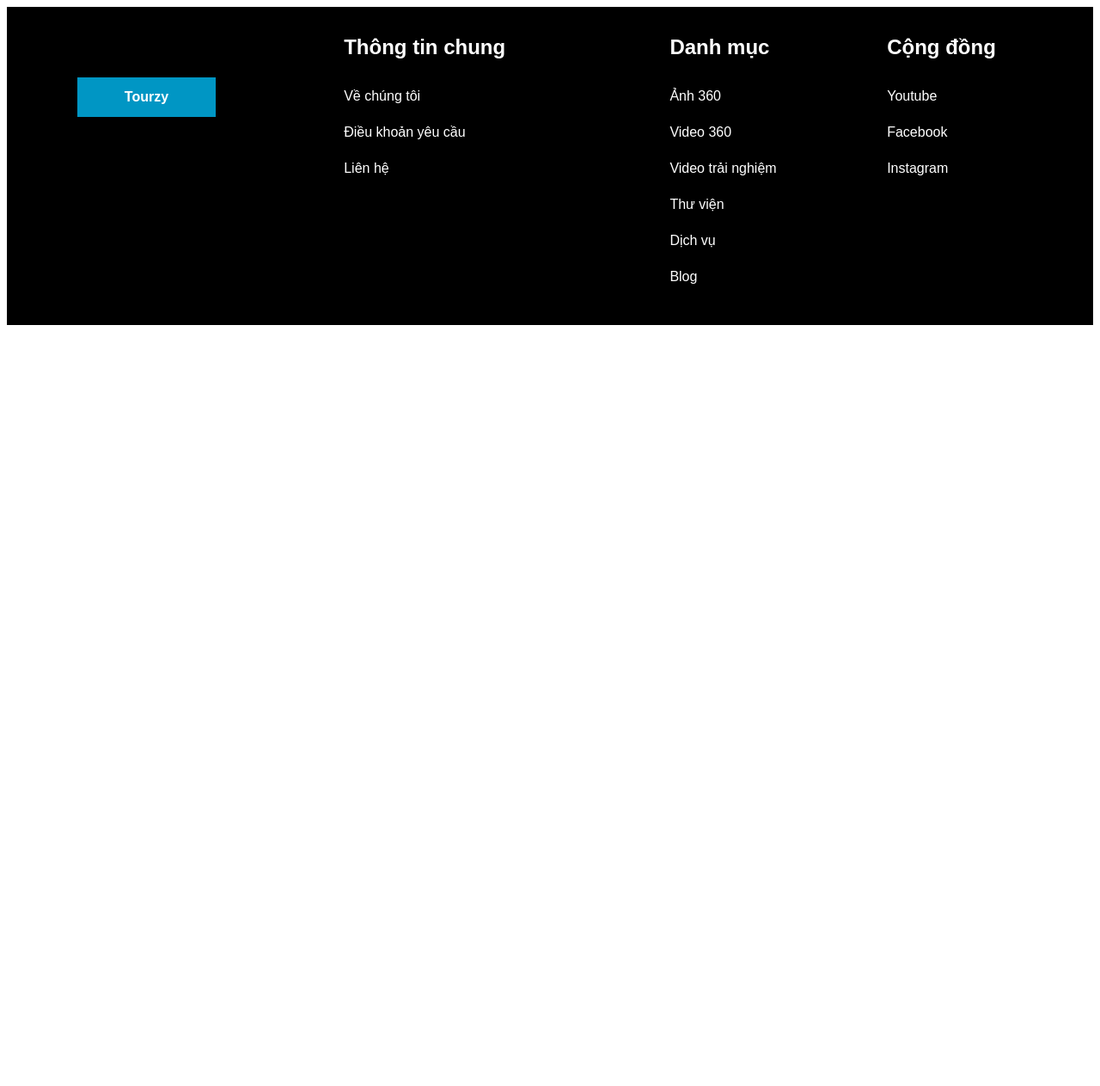
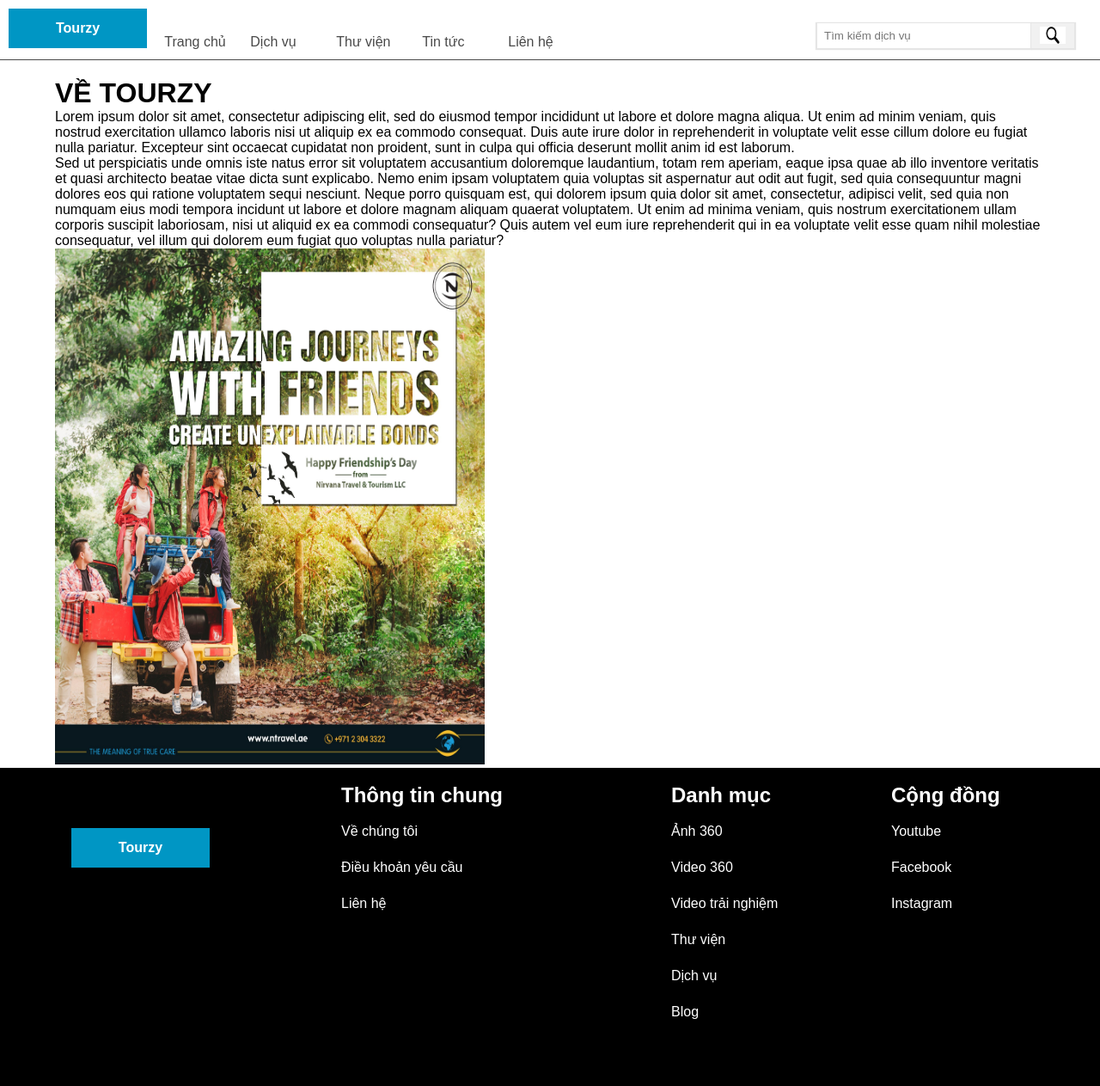
Before and after one commit to ngtiendong/tourzy_front_end, a PHP site: page /about-us.php in a window 1280 px wide. Shown: the whole page at 86% size. Before the commit the page ends 378 px from the top, so only its background shows below. Run offline with PHP 8.4, Linux system fonts and the light colour scheme.

Commit message:
Created header.php

```diff
--- a/FrontEnd/about-us.php
+++ b/FrontEnd/about-us.php
@@ -4,4 +4,17 @@
 	<link rel="stylesheet" type="text/css" href="style.css">
 </head>
 
+<?php include 'header.php' ?>
+
+<div class="main-content">
+<h1>VỀ TOURZY</h1>
+<p>
+	Lorem ipsum dolor sit amet, consectetur adipiscing elit, sed do eiusmod tempor incididunt ut labore et dolore magna aliqua. Ut enim ad minim veniam, quis nostrud exercitation ullamco laboris nisi ut aliquip ex ea commodo consequat. Duis aute irure dolor in reprehenderit in voluptate velit esse cillum dolore eu fugiat nulla pariatur. Excepteur sint occaecat cupidatat non proident, sunt in culpa qui officia deserunt mollit anim id est laborum.
+</p>
+<p>
+	Sed ut perspiciatis unde omnis iste natus error sit voluptatem accusantium doloremque laudantium, totam rem aperiam, eaque ipsa quae ab illo inventore veritatis et quasi architecto beatae vitae dicta sunt explicabo. Nemo enim ipsam voluptatem quia voluptas sit aspernatur aut odit aut fugit, sed quia consequuntur magni dolores eos qui ratione voluptatem sequi nesciunt. Neque porro quisquam est, qui dolorem ipsum quia dolor sit amet, consectetur, adipisci velit, sed quia non numquam eius modi tempora incidunt ut labore et dolore magnam aliquam quaerat voluptatem. Ut enim ad minima veniam, quis nostrum exercitationem ullam corporis suscipit laboriosam, nisi ut aliquid ex ea commodi consequatur? Quis autem vel eum iure reprehenderit qui in ea voluptate velit esse quam nihil molestiae consequatur, vel illum qui dolorem eum fugiat quo voluptas nulla pariatur?
+</p>
+<img src="img/tourzy-1.jpg" width="500" height="600">
+</div>
+
 <?php include 'footer.php' ?>
--- /dev/null
+++ b/FrontEnd/header.php
@@ -0,0 +1,27 @@
+<?php
+/**
+ * The template for displaying the header
+ *
+ * Contains header content
+ *
+ * @author: Thanh Hosy
+ */
+?>
+
+
+<div class="header">
+	<div class="header-col">
+		<a class="tourzy-button" href="#">Tourzy</a>
+	</div>
+	<div class="header-col menu-item"><a href="#">Trang chủ</a></div>
+	<div class="header-col menu-item"><a href="#">Dịch vụ</a></div>
+	<div class="header-col menu-item"><a href="#">Thư viện</a></div>
+	<div class="header-col menu-item"><a href="#">Tin tức</a></div>
+	<div class="header-col menu-item"><a href="#">Liên hệ</a></div>
+	<div class="searchbox">
+		<input type='text' placeholder='Tìm kiếm dịch vụ' id='search-text-input' />
+		<div id='button-holder'>
+			<img src='img/magnifying_glass.png' />
+		</div>
+	</div>
+</div>
--- a/FrontEnd/style.css
+++ b/FrontEnd/style.css
@@ -1,11 +1,12 @@
 * {
 	box-sizing: border-box;
+	font-family: sans-serif;
+	margin: 0;
 }
 
 .column {
 	background-color: #000;
 	float: left;
-
 	height: 370px;
 	padding: 10px;
 }
@@ -33,35 +34,78 @@
 	width: 100%;
 	background-color: #000;
 	color: #fff;
-	font-family: sans-serif;
 	padding: 0px;
 }
 
-.footer .tourzy-button {
+.tourzy-button {
 	font-weight: bold;
 }
 
-.footer .tourzy-button:link, .footer .tourzy-button:visited  {
+.tourzy-button:link, .tourzy-button:visited  {
 	background-color: #0096C4;
 	color: white;
 	padding: 14px 55px;
-	margin-left: 20%;
-	margin-top: 20%;
 	text-align: center;
 	text-decoration: none;
 	display: inline-block;
+}
+
+.tourzy-button:hover, .tourzy-button:active {
+	background-color: red;
+}
+
+.footer .tourzy-button {
+	margin-left: 20%;
+	margin-top: 60px;
 }
 
 .footer .normal-link {
 	color: white;
 }
 
-.footer .tourzy-button:hover, .footer .tourzy-button:active {
-	background-color: red;
-}
+
 
 .footer .normal-link {
 	text-decoration: none;
+}
+
+.header {
+	position: relative;
+	height: 70px;
+	border-bottom-color: #494949;
+	border-bottom-style: solid;
+	border-bottom-width: 1px;
+
+}
+
+.header-col {
+	float: left;
+	height: 70px;
+	padding: 10px;
+}
+
+
+img {
+	width: 500px;
+	height: 600px;
+}
+
+.main-content {
+	padding-top: 20px;
+	margin-left: 5%;
+	margin-right: 5%;
+}
+
+.menu-item {
+	width: 100px;
+}
+
+.menu-item a:link, .menu-item a:visited {
+	background-color: #fff;
+	color: #494949;
+	padding-top: 30px;
+	text-decoration: none;
+	display: inline-block;
 }
 
 #tourzy {
@@ -71,3 +115,41 @@
 #thongtinchung {
 	width: 30%;
 }
+
+.searchbox {
+	float: right;
+	margin-top: 15px;
+	margin-right: 30px;
+}
+
+#search-text-input{
+    border-top:thin solid  #e5e5e5;
+    border-right:thin solid #e5e5e5;
+    border-bottom:0;
+    border-left:thin solid  #e5e5e5;
+    box-shadow:0px 1px 1px 1px #e5e5e5;
+    float:left;
+    height:30px;
+    margin:.8em 0 0 .5em;
+    outline:0;
+    padding:.4em 0 .4em .6em;
+    width:250px;
+}
+
+#button-holder{
+    background-color:#f1f1f1;
+    border-top:thin solid #e5e5e5;
+    box-shadow:1px 1px 1px 1px #e5e5e5;
+    cursor:pointer;
+    float:left;
+    height:30px;
+    margin:11px 0 0 0;
+    text-align:center;
+    width:50px;
+}
+
+#button-holder img{
+    margin:4px;
+    width:30px;
+    height: 20px;
+}
```
Also changed, not shown: FrontEnd/img/magnifying_glass.png (added), FrontEnd/img/tourzy-1.jpg (added).
